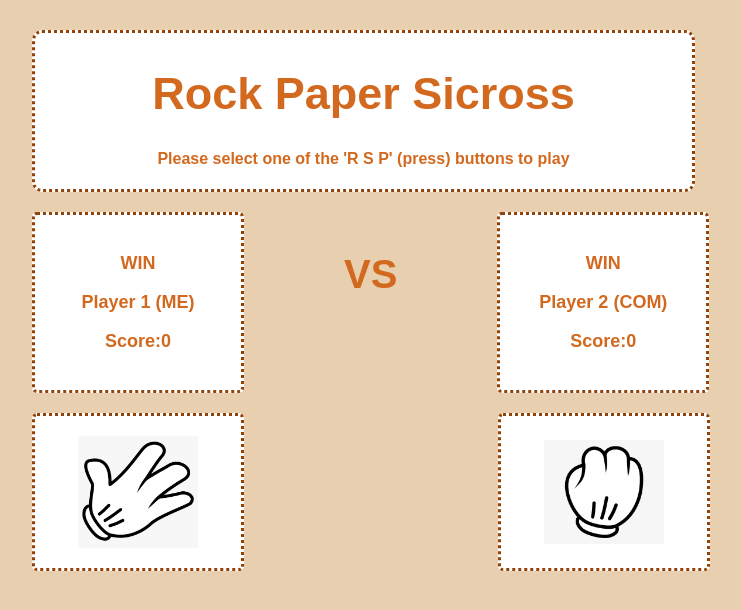
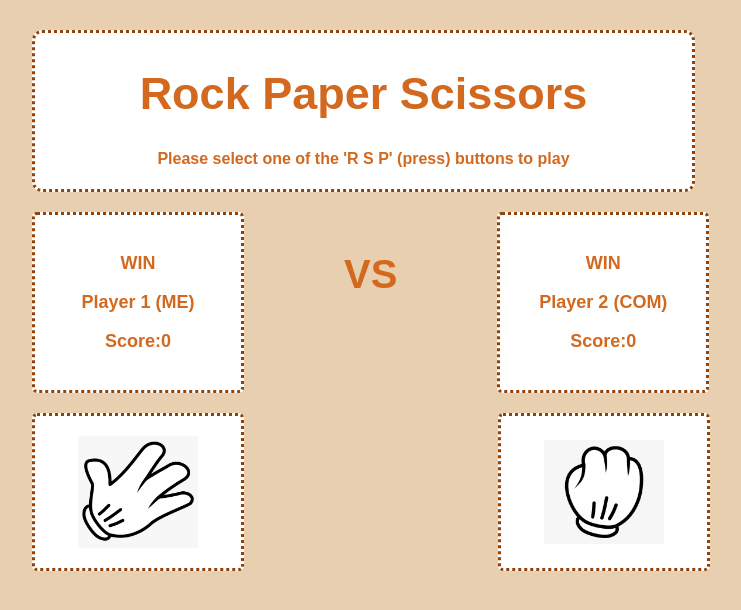
Before and after one commit to AmrahovaFidan/Rock-Paper-Scissors, a plain HTML site: page index.html in a window 1280 px wide. Shown: the whole page, without its empty margins (268-1009 px from the left). Drawn offline with Linux system fonts and the light colour scheme.

Commit message:
add 1 worried

```diff
--- a/index.html
+++ b/index.html
@@ -16,7 +16,7 @@
         <!-- Game name is contaniner  -->
 
         <div class="gameName">
-            <h1>Rock Paper Sicross</h1>
+            <h1>Rock Paper Scissors</h1>
             <p>Please select one of the 'R S P' (press) buttons to play</p>
         </div>
         <!-- Game name is contaniner  -->
```
